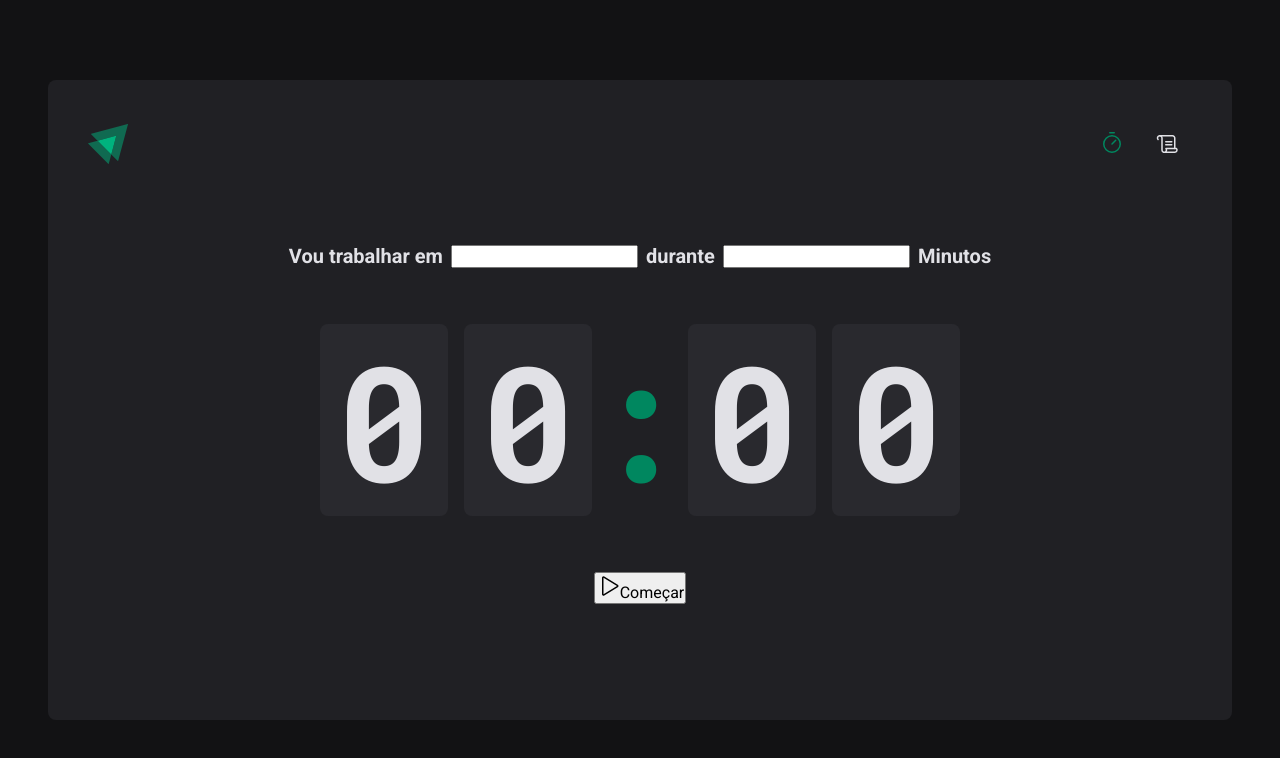
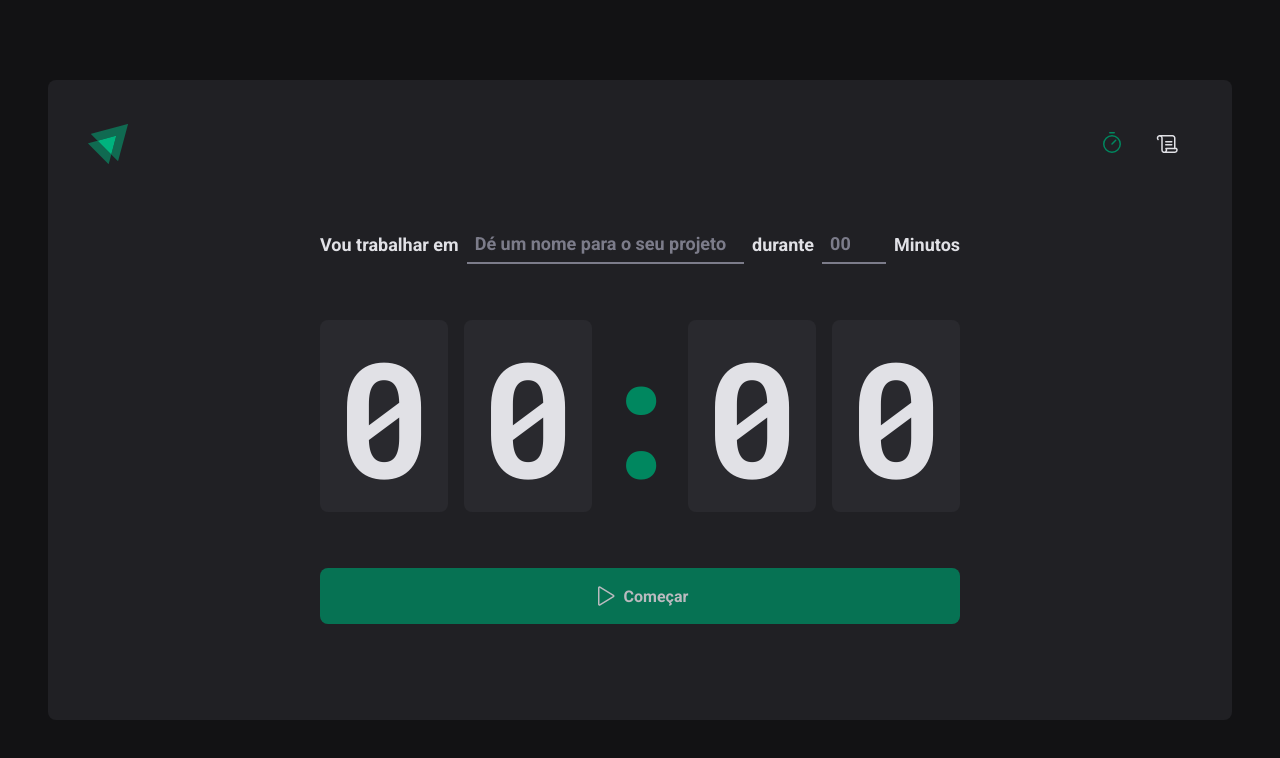
Before and after one commit to franciniltonsoaresmenzes/ignte-timer, a React (Vite) app: page / in a window 1280 px wide. Shown: the top 758 px of the page. Built offline with nearby package versions, Linux system fonts and the light colour scheme.

Commit message:
finalizando Homer

```diff
--- a/src/pages/Home/index.tsx
+++ b/src/pages/Home/index.tsx
@@ -1,5 +1,13 @@
 import { Play } from 'phosphor-react'
-import { CountdownContainer, FormContainer, HomeContainer, Separator } from './styles'
+import {
+  CountdownContainer,
+  FormContainer,
+  HomeContainer,
+  MinutesAmountInput,
+  Separator,
+  StartCountdownButton,
+  TaskInput,
+} from './styles'
 
 export function Home() {
   return (
@@ -7,10 +15,30 @@ export function Home() {
       <form action="">
         <FormContainer>
           <label htmlFor="task">Vou trabalhar em</label>
-          <input type="text" id="task" />
+          <TaskInput
+            type="text"
+            id="task"
+            list="task-suggestions"
+            placeholder="Dé um nome para o seu projeto"
+          />
+
+          <datalist id="task-suggestions">
+            <option value="Projeto 1" />
+            <option value="Projeto 2" />
+            <option value="Projeto 3" />
+            <option value="Projeto 4" />
+            <option value="Banana" />
+          </datalist>
 
           <label htmlFor="minutesAmount">durante</label>
-          <input type="number" id="minutesAmount" />
+          <MinutesAmountInput
+            type="number"
+            id="minutesAmount"
+            placeholder="00"
+            step={5}
+            min={5}
+            max={60}
+          />
           <span>Minutos</span>
         </FormContainer>
 
@@ -24,10 +52,10 @@ export function Home() {
           <span>0</span>
         </CountdownContainer>
 
-        <button type="submit">
+        <StartCountdownButton disabled type="submit">
           <Play size={24} />
           Começar
-        </button>
+        </StartCountdownButton>
       </form>
     </HomeContainer>
   )
--- a/src/pages/Home/styles.ts
+++ b/src/pages/Home/styles.ts
@@ -15,6 +15,38 @@ export const HomeContainer = styled.main`
     gap: 3.5rem;
   }
 `
+const BaseInput = styled.input`
+  background: transparent;
+  height: 2.5rem;
+  border: 0;
+  border-bottom: 2px solid ${({ theme }) => theme['gray-500']};
+  font-weight: bold;
+  font-size: 1.125rem;
+  padding: 0 0.5rem;
+  color: ${({ theme }) => theme['gray-100']};
+
+  &::focus {
+    box-shadow: none;
+    border-color: ${({ theme }) => theme['green-500']};
+  }
+
+  &::placeholder {
+    color: ${({ theme }) => theme['gray-500']};
+  }
+`
+
+export const TaskInput = styled(BaseInput)`
+  flex: 1;
+
+  &::-webkit-calendar-picker-indicator {
+    display: none !important;
+  }
+`
+
+export const MinutesAmountInput = styled(BaseInput)`
+  width: 4rem;
+`
+
 export const FormContainer = styled.div`
   width: 100%;
   display: flex;
@@ -22,7 +54,7 @@ export const FormContainer = styled.div`
   justify-content: center;
   gap: 0.5rem;
   color: ${(props) => props.theme['gray-100']};
-  font-size: 1.25rem;
+  font-size: 1.125rem;
   font-weight: bold;
   flex-wrap: wrap;
 `
@@ -52,3 +84,31 @@ export const Separator = styled.div`
   display: flex;
   justify-content: center;
 `
+
+export const StartCountdownButton = styled.button`
+  width: 100%;
+  border: 0;
+  padding: 1rem;
+  border-radius: 8px;
+
+  display: flex;
+  align-items: center;
+  justify-content: center;
+
+  gap: 0.5rem;
+  font-weight: bold;
+
+  cursor: pointer;
+
+  background: ${({ theme }) => theme['green-500']};
+  color: ${({ theme }) => theme['gray-100']};
+
+  &:disabled {
+    opacity: 0.8;
+    cursor: not-allowed;
+  }
+
+  &:not(:disabled):hover {
+    background: ${({ theme }) => theme['green-700']};
+  }
+`
```
